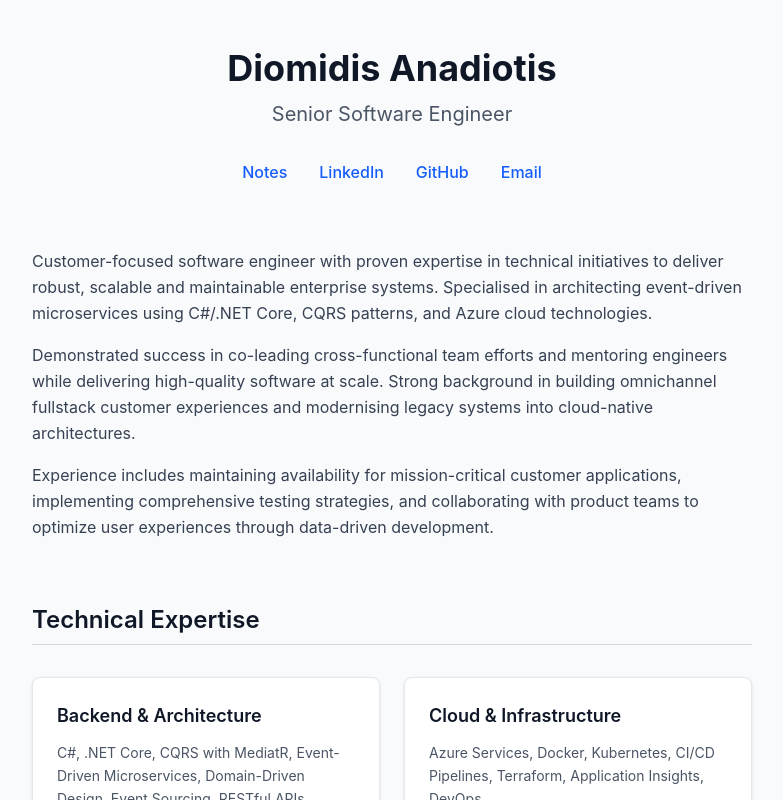
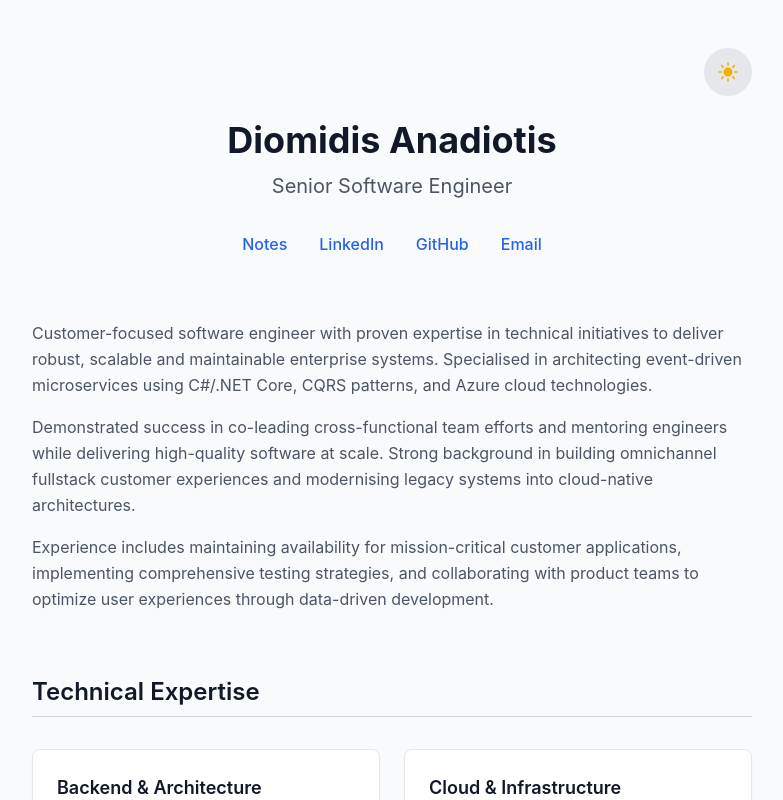
Before and after one commit to diomidis/diomidis.net, a React (Vite) app: page / in a window 1280 px wide. Shown: the top 800 px of the page, without its empty margins (248-1031 px from the left). Built offline with nearby package versions, Linux system fonts and the light colour scheme.

Commit message:
Implement accessible dark mode toggle

```diff
--- a/src/App.tsx
+++ b/src/App.tsx
@@ -1,20 +1,27 @@
 import React from 'react'
 import './App.css'
+import { useDarkMode } from './hooks/useDarkMode'
+import { DarkModeToggle } from './components/DarkModeToggle'
 
 function App() {
+  const { isDark, toggle } = useDarkMode()
+
   return (
-    <div className="min-h-screen bg-gray-50">
+    <div className="min-h-screen bg-primary transition-colors duration-200">
       <div className="max-w-3xl mx-auto px-6 py-12">
         {/* Header */}
         <header className="text-center mb-16">
-          <h1 className="text-4xl font-bold text-gray-900 mb-3">Diomidis Anadiotis</h1>
-          <p className="text-xl text-gray-600 mb-8">Senior Software Engineer</p>
+          <div className="flex justify-end mb-6">
+            <DarkModeToggle isDark={isDark} onToggle={toggle} />
+          </div>
+          <h1 className="text-4xl font-bold text-primary mb-3">Diomidis Anadiotis</h1>
+          <p className="text-xl text-secondary mb-8">Senior Software Engineer</p>
           <nav className="flex justify-center gap-8 flex-wrap">
             <a
               href="https://blog.diomidis.net"
               target="_blank"
               rel="noopener noreferrer"
-              className="text-blue-600 hover:text-blue-800 hover:underline font-medium transition-colors"
+              className="text-accent hover:text-accent font-medium hover:underline transition-all duration-200"
             >
               Notes
             </a>
@@ -22,7 +29,7 @@ function App() {
               href="https://linkedin.com/in/diomidis-anadiotis"
               target="_blank"
               rel="noopener noreferrer"
-              className="text-blue-600 hover:text-blue-800 hover:underline font-medium transition-colors"
+              className="text-accent hover:text-accent font-medium hover:underline transition-all duration-200"
             >
               LinkedIn
             </a>
@@ -30,13 +37,13 @@ function App() {
               href="https://github.com/diomidis"
               target="_blank"
               rel="noopener noreferrer"
-              className="text-blue-600 hover:text-blue-800 hover:underline font-medium transition-colors"
+              className="text-accent hover:text-accent font-medium hover:underline transition-all duration-200"
             >
               GitHub
             </a>
             <a
               href="mailto:info@diomidis.net"
-              className="text-blue-600 hover:text-blue-800 hover:underline font-medium transition-colors"
+              className="text-accent hover:text-accent font-medium hover:underline transition-all duration-200"
             >
               Email
             </a>
@@ -47,7 +54,7 @@ function App() {
         <main className="space-y-16">
           {/* About */}
           <section>
-            <div className="prose prose-lg max-w-none text-gray-700 leading-relaxed space-y-4">
+            <div className="prose prose-lg max-w-none text-secondary leading-relaxed space-y-4">
               <p>
                 Customer-focused software engineer with proven expertise in technical initiatives to deliver robust,
                 scalable and maintainable enterprise systems. Specialised in architecting event-driven microservices
@@ -68,34 +75,34 @@ function App() {
 
           {/* Technical Expertise */}
           <section>
-            <h2 className="text-2xl font-semibold text-gray-900 mb-8 pb-2 border-b border-gray-300">
+            <h2 className="text-2xl font-semibold text-primary mb-8 pb-2 border-b border-primary">
               Technical Expertise
             </h2>
             <div className="grid grid-cols-1 md:grid-cols-2 gap-6">
-              <div className="bg-white p-6 rounded-lg shadow-sm border border-gray-200 hover:shadow-md transition-shadow">
-                <h3 className="font-semibold text-gray-900 mb-3 text-lg">Backend & Architecture</h3>
-                <p className="text-gray-600 text-sm leading-relaxed">
+              <div className="bg-secondary p-6 rounded-lg shadow-custom-sm border border-light hover:shadow-custom-md transition-all duration-200">
+                <h3 className="font-semibold text-primary mb-3 text-lg">Backend & Architecture</h3>
+                <p className="text-secondary text-sm leading-relaxed">
                   C#, .NET Core, CQRS with MediatR, Event-Driven Microservices, Domain-Driven Design,
                   Event Sourcing, RESTful APIs, GraphQL
                 </p>
               </div>
-              <div className="bg-white p-6 rounded-lg shadow-sm border border-gray-200 hover:shadow-md transition-shadow">
-                <h3 className="font-semibold text-gray-900 mb-3 text-lg">Cloud & Infrastructure</h3>
-                <p className="text-gray-600 text-sm leading-relaxed">
+              <div className="bg-secondary p-6 rounded-lg shadow-custom-sm border border-light hover:shadow-custom-md transition-all duration-200">
+                <h3 className="font-semibold text-primary mb-3 text-lg">Cloud & Infrastructure</h3>
+                <p className="text-secondary text-sm leading-relaxed">
                   Azure Services, Docker, Kubernetes, CI/CD Pipelines, Terraform,
                   Application Insights, DevOps
                 </p>
               </div>
-              <div className="bg-white p-6 rounded-lg shadow-sm border border-gray-200 hover:shadow-md transition-shadow">
-                <h3 className="font-semibold text-gray-900 mb-3 text-lg">Data & Messaging</h3>
-                <p className="text-gray-600 text-sm leading-relaxed">
+              <div className="bg-secondary p-6 rounded-lg shadow-custom-sm border border-light hover:shadow-custom-md transition-all duration-200">
+                <h3 className="font-semibold text-primary mb-3 text-lg">Data & Messaging</h3>
+                <p className="text-secondary text-sm leading-relaxed">
                   SQL Server, Redis, Azure Service Bus, MassTransit, RabbitMQ,
                   Entity Framework, EventStore
                 </p>
               </div>
-              <div className="bg-white p-6 rounded-lg shadow-sm border border-gray-200 hover:shadow-md transition-shadow">
-                <h3 className="font-semibold text-gray-900 mb-3 text-lg">Frontend & Testing</h3>
-                <p className="text-gray-600 text-sm leading-relaxed">
+              <div className="bg-secondary p-6 rounded-lg shadow-custom-sm border border-light hover:shadow-custom-md transition-all duration-200">
+                <h3 className="font-semibold text-primary mb-3 text-lg">Frontend & Testing</h3>
+                <p className="text-secondary text-sm leading-relaxed">
                   React.js, TypeScript, Redux, TDD, NUnit, Cypress,
                   Performance Testing, Test-Driven Development
                 </p>
@@ -105,17 +112,17 @@ function App() {
 
           {/* Experience */}
           <section>
-            <h2 className="text-2xl font-semibold text-gray-900 mb-8 pb-2 border-b border-gray-300">
+            <h2 className="text-2xl font-semibold text-primary mb-8 pb-2 border-b border-primary">
               Experience
             </h2>
             <div className="space-y-8">
-              <div className="bg-white p-6 rounded-lg shadow-sm border border-gray-200">
-                <h3 className="font-semibold text-gray-900 text-lg mb-2">Senior Software Engineer</h3>
-                <p className="text-gray-600 mb-4">
+              <div className="bg-secondary p-6 rounded-lg shadow-custom-sm border border-light">
+                <h3 className="font-semibold text-primary text-lg mb-2">Senior Software Engineer</h3>
+                <p className="text-secondary mb-4">
                   Led modernisation of customer-facing platforms and booking systems, improving user experience
                   and conversion rates through event-driven architecture and real-time availability features.
                 </p>
-                <ul className="text-gray-600 text-sm space-y-2 list-disc list-inside">
+                <ul className="text-secondary text-sm space-y-2 list-disc list-inside">
                   <li>Designed event-driven microservices using CQRS, .NET Core, and Azure Service Bus</li>
                   <li>Implemented distributed caching and auto-scaling strategies in Kubernetes</li>
                   <li>Built real-time inventory synchronization systems across multiple channels</li>
@@ -123,13 +130,13 @@ function App() {
                 </ul>
               </div>
 
-              <div className="bg-white p-6 rounded-lg shadow-sm border border-gray-200">
-                <h3 className="font-semibold text-gray-900 text-lg mb-2">Software Engineer</h3>
-                <p className="text-gray-600 mb-4">
+              <div className="bg-secondary p-6 rounded-lg shadow-custom-sm border border-light">
+                <h3 className="font-semibold text-primary text-lg mb-2">Software Engineer</h3>
+                <p className="text-secondary mb-4">
                   Developed high-performance applications and RESTful APIs, optimized database operations,
                   and implemented comprehensive testing strategies across microservices architecture.
                 </p>
-                <ul className="text-gray-600 text-sm space-y-2 list-disc list-inside">
+                <ul className="text-secondary text-sm space-y-2 list-disc list-inside">
                   <li>Migrated legacy systems to event-driven processing applications</li>
                   <li>Built RESTful APIs serving React frontends and internal applications</li>
                   <li>Optimized SQL Server schemas and implemented efficient indexing strategies</li>
@@ -141,13 +148,13 @@ function App() {
         </main>
 
         {/* Footer */}
-        <footer className="text-center pt-12 mt-16 border-t border-gray-300">
-          <p className="text-gray-600">
+        <footer className="text-center pt-12 mt-16 border-t border-primary">
+          <p className="text-secondary">
             London, UK • <a
               href="https://blog.diomidis.net"
               target="_blank"
               rel="noopener noreferrer"
-              className="text-blue-600 hover:text-blue-800 hover:underline transition-colors"
+              className="text-accent hover:text-accent hover:underline transition-all duration-200"
             >
               Read my notes
             </a>
--- /dev/null
+++ b/src/components/DarkModeToggle.tsx
@@ -0,0 +1,60 @@
+import React from 'react';
+
+interface DarkModeToggleProps {
+  isDark: boolean;
+  onToggle: () => void;
+}
+
+export const DarkModeToggle: React.FC<DarkModeToggleProps> = ({ isDark, onToggle }) => {
+  return (
+    <button
+      onClick={onToggle}
+      className="
+        relative inline-flex items-center justify-center
+        w-12 h-12 rounded-full
+        bg-gray-200 dark:bg-gray-700
+        hover:bg-gray-300 dark:hover:bg-gray-600
+        focus:outline-none focus:ring-2 focus:ring-blue-500 focus:ring-offset-2
+        dark:focus:ring-offset-gray-900
+        transition-all duration-200 ease-in-out
+        group
+      "
+      aria-label={`Switch to ${isDark ? 'light' : 'dark'} mode`}
+      aria-pressed={isDark}
+      role="switch"
+    >
+      {/* Sun Icon */}
+      <svg
+        className={`
+          absolute w-6 h-6 text-yellow-500
+          transition-all duration-300 ease-in-out
+          ${isDark ? 'opacity-0 rotate-90 scale-75' : 'opacity-100 rotate-0 scale-100'}
+        `}
+        fill="currentColor"
+        viewBox="0 0 24 24"
+        aria-hidden="true"
+      >
+        <path d="M12 2.25a.75.75 0 01.75.75v2.25a.75.75 0 01-1.5 0V3a.75.75 0 01.75-.75zM7.5 12a4.5 4.5 0 119 0 4.5 4.5 0 01-9 0zM18.894 6.166a.75.75 0 00-1.06-1.06l-1.591 1.59a.75.75 0 101.06 1.061l1.591-1.59zM21.75 12a.75.75 0 01-.75.75h-2.25a.75.75 0 010-1.5H21a.75.75 0 01.75.75zM17.834 18.894a.75.75 0 001.06-1.06l-1.59-1.591a.75.75 0 10-1.061 1.06l1.59 1.591zM12 18a.75.75 0 01.75.75V21a.75.75 0 01-1.5 0v-2.25A.75.75 0 0112 18zM7.758 17.303a.75.75 0 00-1.061-1.06l-1.591 1.59a.75.75 0 001.06 1.061l1.591-1.59zM6 12a.75.75 0 01-.75.75H3a.75.75 0 010-1.5h2.25A.75.75 0 016 12zM6.697 7.757a.75.75 0 001.06-1.06l-1.59-1.591a.75.75 0 00-1.061 1.06l1.59 1.591z" />
+      </svg>
+
+      {/* Moon Icon */}
+      <svg
+        className={`
+          absolute w-6 h-6 text-blue-400
+          transition-all duration-300 ease-in-out
+          ${isDark ? 'opacity-100 rotate-0 scale-100' : 'opacity-0 -rotate-90 scale-75'}
+        `}
+        fill="currentColor"
+        viewBox="0 0 24 24"
+        aria-hidden="true"
+      >
+        <path fillRule="evenodd" d="M9.528 1.718a.75.75 0 01.162.819A8.97 8.97 0 009 6a9 9 0 009 9 8.97 8.97 0 003.463-.69.75.75 0 01.981.98 10.503 10.503 0 01-9.694 6.46c-5.799 0-10.5-4.701-10.5-10.5 0-4.368 2.667-8.112 6.46-9.694a.75.75 0 01.818.162z" clipRule="evenodd" />
+      </svg>
+
+      {/* Screen reader text */}
+      <span className="sr-only">
+        {isDark ? 'Switch to light mode' : 'Switch to dark mode'}
+      </span>
+    </button>
+  );
+};
--- /dev/null
+++ b/src/hooks/useDarkMode.ts
@@ -0,0 +1,47 @@
+import { useState, useEffect } from 'react';
+
+export const useDarkMode = () => {
+  const [isDark, setIsDark] = useState<boolean>(() => {
+    // Check localStorage first
+    const stored = localStorage.getItem('darkMode');
+    if (stored !== null) {
+      return JSON.parse(stored);
+    }
+
+    // Fall back to system preference
+    return window.matchMedia('(prefers-color-scheme: dark)').matches;
+  });
+
+  useEffect(() => {
+    const root = document.documentElement;
+
+    if (isDark) {
+      root.classList.add('dark');
+    } else {
+      root.classList.remove('dark');
+    }
+
+    // Store preference
+    localStorage.setItem('darkMode', JSON.stringify(isDark));
+  }, [isDark]);
+
+  // Listen for system preference changes
+  useEffect(() => {
+    const mediaQuery = window.matchMedia('(prefers-color-scheme: dark)');
+
+    const handleChange = (e: MediaQueryListEvent) => {
+      // Only update if user hasn't set a preference
+      const stored = localStorage.getItem('darkMode');
+      if (stored === null) {
+        setIsDark(e.matches);
+      }
+    };
+
+    mediaQuery.addEventListener('change', handleChange);
+    return () => mediaQuery.removeEventListener('change', handleChange);
+  }, []);
+
+  const toggle = () => setIsDark(!isDark);
+
+  return { isDark, toggle };
+};
--- a/src/index.css
+++ b/src/index.css
@@ -1 +1,129 @@
 @import "tailwindcss";
+
+/* CSS Variables for theming */
+:root {
+  /* Light mode colors */
+  --color-bg-primary: 249 250 251; /* gray-50 */
+  --color-bg-secondary: 255 255 255; /* white */
+  --color-bg-tertiary: 243 244 246; /* gray-100 */
+
+  --color-text-primary: 17 24 39; /* gray-900 */
+  --color-text-secondary: 75 85 99; /* gray-600 */
+  --color-text-muted: 107 114 128; /* gray-500 */
+
+  --color-border: 209 213 219; /* gray-300 */
+  --color-border-light: 229 231 235; /* gray-200 */
+
+  --color-accent: 37 99 235; /* blue-600 */
+  --color-accent-hover: 29 78 216; /* blue-700 */
+
+  /* Shadows */
+  --shadow-sm: 0 1px 2px 0 rgb(0 0 0 / 0.05);
+  --shadow-md: 0 4px 6px -1px rgb(0 0 0 / 0.1), 0 2px 4px -2px rgb(0 0 0 / 0.1);
+}
+
+.dark {
+  /* Dark mode colors */
+  --color-bg-primary: 17 24 39; /* gray-900 */
+  --color-bg-secondary: 31 41 55; /* gray-800 */
+  --color-bg-tertiary: 55 65 81; /* gray-700 */
+
+  --color-text-primary: 249 250 251; /* gray-50 */
+  --color-text-secondary: 209 213 219; /* gray-300 */
+  --color-text-muted: 156 163 175; /* gray-400 */
+
+  --color-border: 75 85 99; /* gray-600 */
+  --color-border-light: 55 65 81; /* gray-700 */
+
+  --color-accent: 59 130 246; /* blue-500 */
+  --color-accent-hover: 37 99 235; /* blue-600 */
+
+  /* Shadows for dark mode */
+  --shadow-sm: 0 1px 2px 0 rgb(0 0 0 / 0.3);
+  --shadow-md: 0 4px 6px -1px rgb(0 0 0 / 0.4), 0 2px 4px -2px rgb(0 0 0 / 0.3);
+}
+
+/* Global styles with smooth transitions */
+* {
+  transition: background-color 0.2s ease-in-out, border-color 0.2s ease-in-out, color 0.2s ease-in-out;
+}
+
+/* Custom utility classes using CSS variables */
+.bg-primary {
+  background-color: rgb(var(--color-bg-primary));
+}
+
+.bg-secondary {
+  background-color: rgb(var(--color-bg-secondary));
+}
+
+.bg-tertiary {
+  background-color: rgb(var(--color-bg-tertiary));
+}
+
+.text-primary {
+  color: rgb(var(--color-text-primary));
+}
+
+.text-secondary {
+  color: rgb(var(--color-text-secondary));
+}
+
+.text-muted {
+  color: rgb(var(--color-text-muted));
+}
+
+.border-primary {
+  border-color: rgb(var(--color-border));
+}
+
+.border-light {
+  border-color: rgb(var(--color-border-light));
+}
+
+.text-accent {
+  color: rgb(var(--color-accent));
+}
+
+.text-accent:hover {
+  color: rgb(var(--color-accent-hover));
+}
+
+.shadow-custom-sm {
+  box-shadow: var(--shadow-sm);
+}
+
+.shadow-custom-md {
+  box-shadow: var(--shadow-md);
+}
+
+/* Screen reader only utility */
+.sr-only {
+  position: absolute;
+  width: 1px;
+  height: 1px;
+  padding: 0;
+  margin: -1px;
+  overflow: hidden;
+  clip: rect(0, 0, 0, 0);
+  white-space: nowrap;
+  border: 0;
+}
+
+/* Ensure proper focus visibility in both modes */
+.focus\:ring-2:focus {
+  --tw-ring-offset-shadow: var(--tw-ring-inset) 0 0 0 var(--tw-ring-offset-width) var(--tw-ring-offset-color);
+  --tw-ring-shadow: var(--tw-ring-inset) 0 0 0 calc(2px + var(--tw-ring-offset-width)) var(--tw-ring-color);
+  box-shadow: var(--tw-ring-offset-shadow), var(--tw-ring-shadow), var(--tw-shadow, 0 0 #0000);
+}
+
+/* Smooth color transitions for all interactive elements */
+a, button, input, textarea, select {
+  transition: all 0.2s ease-in-out;
+}
+
+/* Ensure proper contrast for focus states */
+:focus-visible {
+  outline: 2px solid rgb(var(--color-accent));
+  outline-offset: 2px;
+}
```
